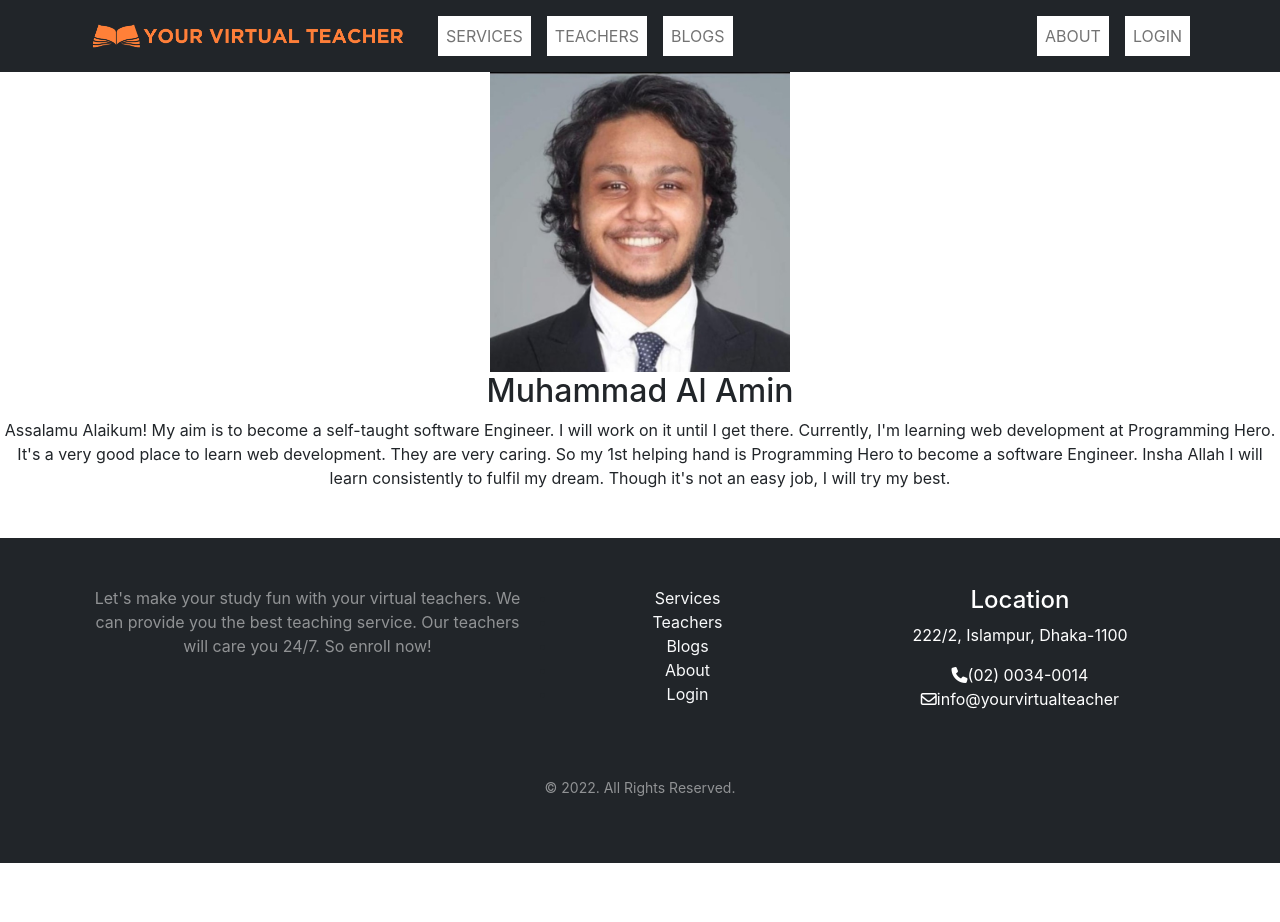
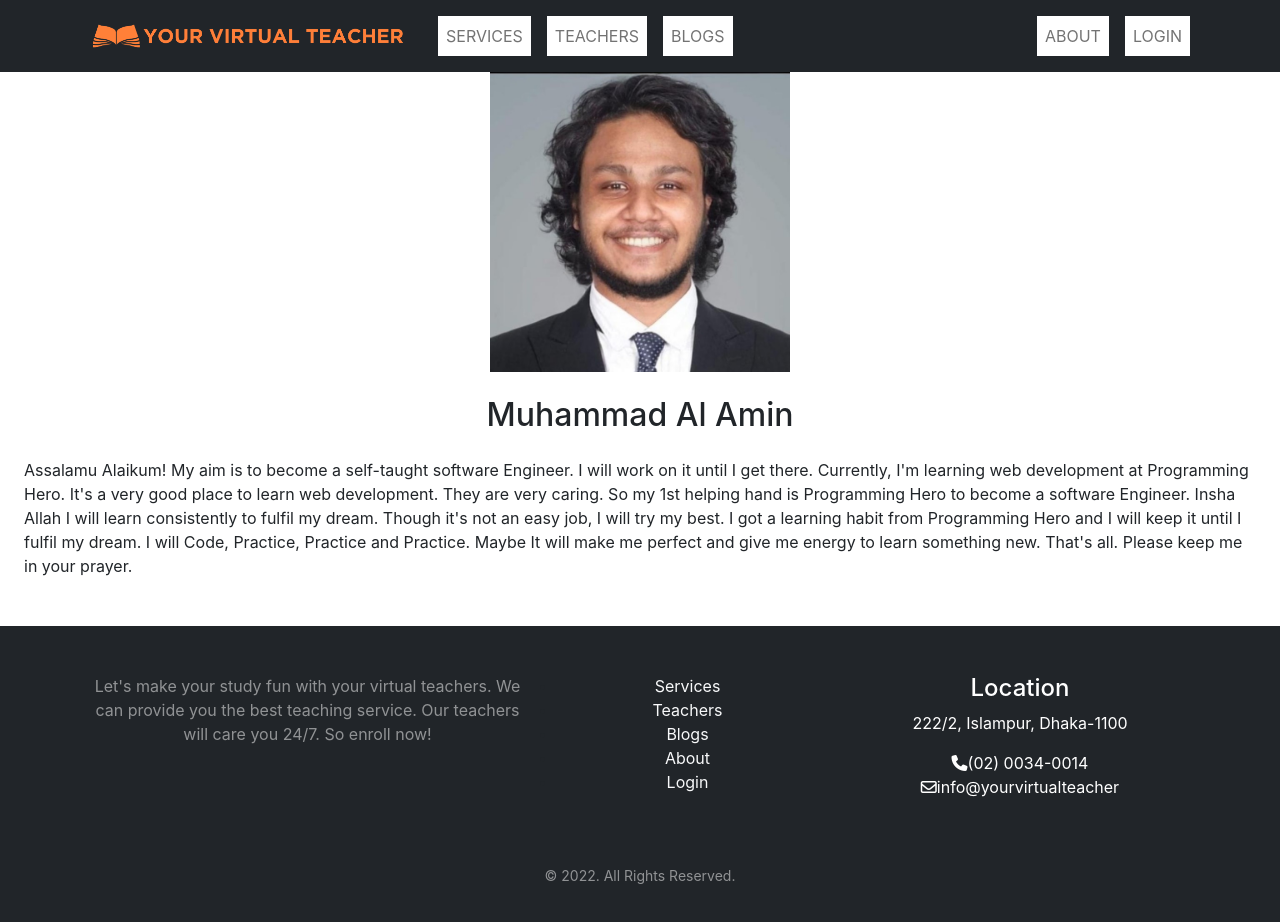
Before and after one commit to muhammadalaminwd/tenth-assignment, a React (Create React App) app: page /about in a window 1280 px wide. Shown: the top 922 px of the page. Before the commit the page ends 863 px from the top, so only its background shows below. Built offline with nearby package versions, Linux system fonts and the light colour scheme; no server answers.

Commit message:
about-me-updated

```diff
--- a/src/Pages/About/About.js
+++ b/src/Pages/About/About.js
@@ -5,9 +5,9 @@ const About = () => {
     return (
         <div>
             <img src={myImage} alt="" width={300} />
-            <h2>Muhammad Al Amin</h2>
-            <div className=''>
-            <p>Assalamu Alaikum! My aim is to become a self-taught software Engineer. I will work on it until I get there. Currently, I'm learning web development at Programming Hero. It's a very good place to learn web development. They are very caring. So my 1st helping hand is Programming Hero to become a software Engineer. Insha Allah I will learn consistently to fulfil my dream. Though it's not an easy job, I will try my best.</p>
+            <h2 className='mt-4'>Muhammad Al Amin</h2>
+            <div>
+            <p className='text-start m-4'>Assalamu Alaikum! My aim is to become a self-taught software Engineer. I will work on it until I get there. Currently, I'm learning web development at Programming Hero. It's a very good place to learn web development. They are very caring. So my 1st helping hand is Programming Hero to become a software Engineer. Insha Allah I will learn consistently to fulfil my dream. Though it's not an easy job, I will try my best. I got a learning habit from Programming Hero and I will keep it until I fulfil my dream. I will Code, Practice, Practice and Practice. Maybe It will make me perfect and give me energy to learn something new. That's all. Please keep me in your prayer.</p>
             </div>
         </div>
     );
```
